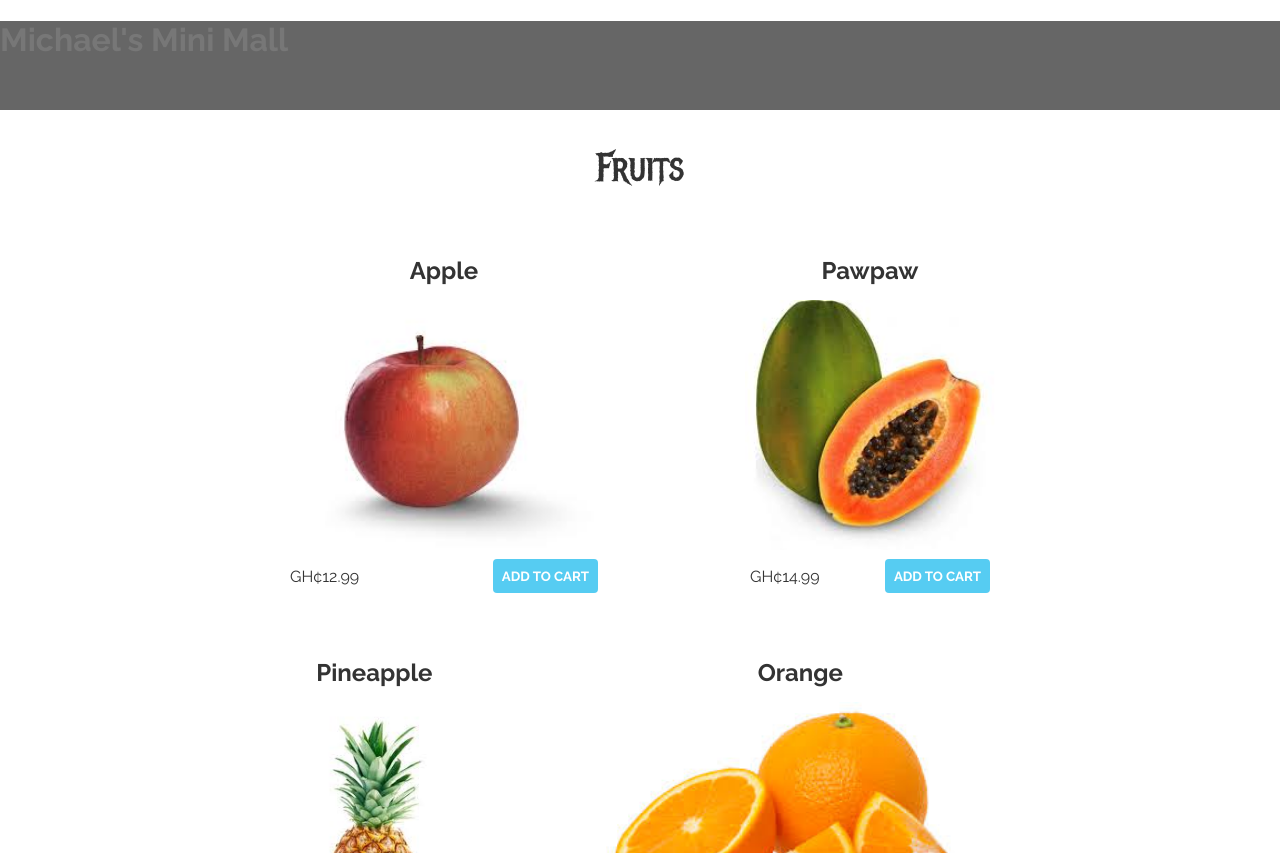
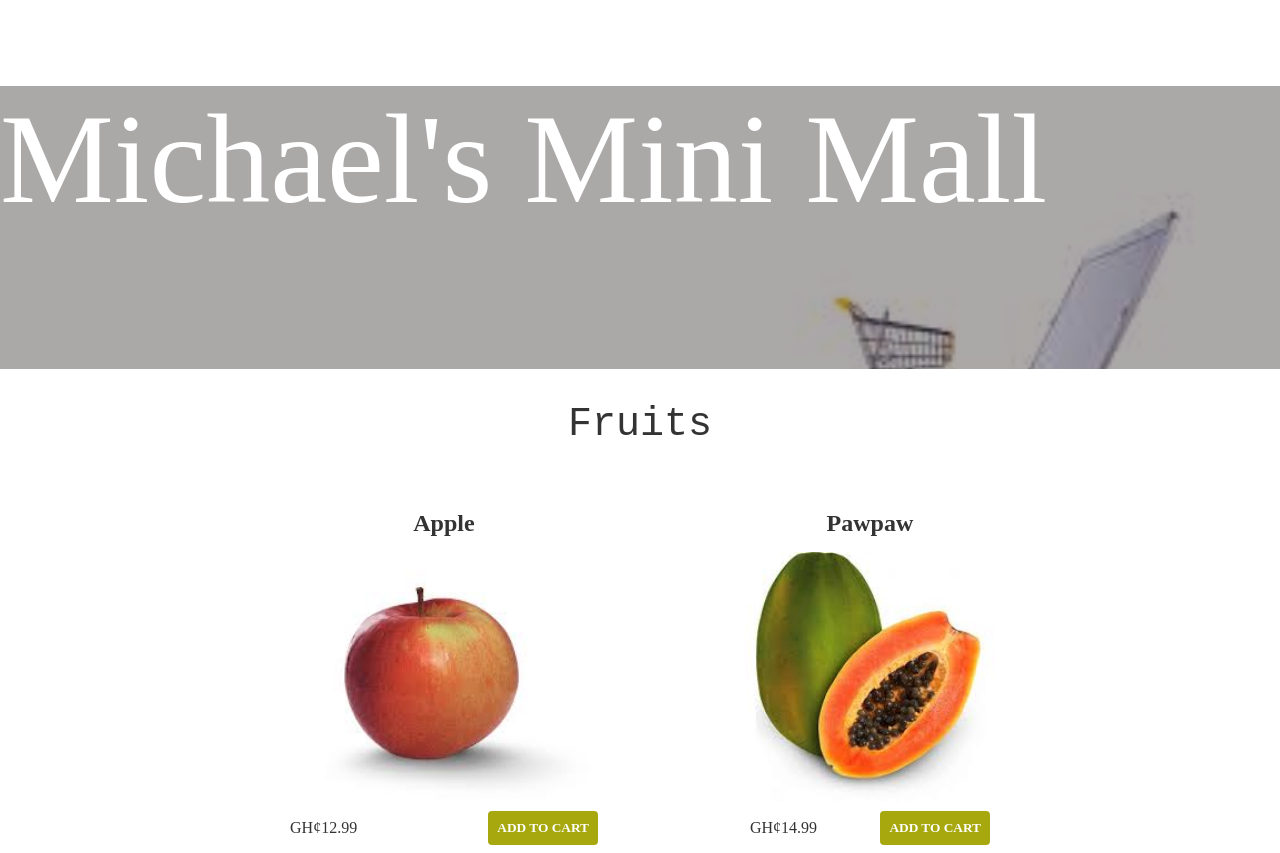
Before and after one commit to michaelkevinalabi/Salesforce, a plain HTML site: page Salesforce Assessment/MichaelKevinAlabiDuobu_ShoppingCart_201105/store.html in a window 1280 px wide. Shown: the top 853 px of the page. Drawn offline with Linux system fonts and the light colour scheme.

Commit message:
changed font style

```diff
--- a/Salesforce Assessment/MichaelKevinAlabiDuobu_ShoppingCart_201105/store.js
+++ b/Salesforce Assessment/MichaelKevinAlabiDuobu_ShoppingCart_201105/store.js
@@ -66,7 +66,7 @@ let cartRow = document.createElement('div')
     let cartItemNames = cartItems.getElementsByClassName('cart-item-title')
     for (let i = 0; i < cartItemNames.length; i++) {
         if (cartItemNames[i].innerText == title) {
-            alert('This item is already added to the cart')
+            alert('This item has already been added to the cart')
             return
         }
     }
--- a/Salesforce Assessment/MichaelKevinAlabiDuobu_ShoppingCart_201105/style.css
+++ b/Salesforce Assessment/MichaelKevinAlabiDuobu_ShoppingCart_201105/style.css
@@ -1,10 +1,6 @@
-@import url('https://fonts.googleapis.com/css?family=Raleway:300,400,700');
-@import url("https://fonts.googleapis.com/css?family=Metal+Mania");
-
 @font-face {
-    font-family: "Booter - Zero Zero";
-    src: url("Fonts/Booter - Zero Zero.woff") format("woff"),
-         url("Fonts/Booter - Zero Zero.woff2") format("woff2");
+    font-family: -apple-system, BlinkMacSystemFont, 'Segoe UI', Roboto, Oxygen, Ubuntu, Cantarell, 'Open Sans', 'Helvetica Neue', sans-serif;
+    src: ();
     font-weight: normal;
     font-style: normal;
 }
@@ -52,14 +48,24 @@ html, body {
 }
 
 .main-header {
-    background-color: rgba(0, 0, 0, .6);
-    background-image: url("Images/Header Background.jpg");
-    background-blend-mode: multiply;
+    background-color: rgba(53, 47, 47, 0.6);
+    background-image: url("Images/header.jpg");
+    background-blend-mode: soft-light;
     background-size: cover;
-    padding-bottom: 30px;
+    padding-bottom: 50px;
 }
 
+.band-name {
+    text-align: left;
+    margin: 10;
+    font-size: 4em;
+    font-family: "Booter - Zero Zero";
+    font-weight: normal;
+    color: white;
+}
 
+.band-name-large {
+    font-size: 8em;
 }
 
 .content-section {
@@ -72,13 +78,12 @@ html, body {
     padding: 0 1.5em;
 }
 .section-header {
-    font-family: "Metal Mania";
+    font-family: 'Courier New', Courier, monospace;
     font-weight: normal;
     color: #333;
     text-align: center;
     font-size: 2.5em;
 }
-
 
 .btn {
     text-align: center;
@@ -90,8 +95,8 @@ html, body {
 .btn-header {
     margin: .5em 15% 2em 15%;
     color: white;
-    border: 2px solid #2D9CDB;
-    background-color: rgba(255, 255, 255, .1);
+    border: 2px solid hsl(61, 55%, 42%);
+    background-color: rgba(248, 233, 15, 0.1);
     border-radius: 0;
     font-size: 1.5em;
     font-weight: lighter;
@@ -106,7 +111,7 @@ html, body {
 .btn-play {
     display: block;
     margin: 0 auto;
-    color: #2D9CDB;
+    color: #e8f800;
     font-size: 4em;
     border-radius: 50%;
     width: 100px;
@@ -117,14 +122,14 @@ html, body {
 
 .btn-primary {
     color: white;
-    background-color: #56CCF2;
+    background-color: rgb(166, 168, 13);
     border: none;
     border-radius: .3em;
     font-weight: bold;
 }
 
 .btn-primary:hover {
-    background-color: #2D9CDB;
+    background-color: #b7e60d;
 }
 
 .shop-item {
@@ -209,14 +214,14 @@ html, body {
 
 .btn-danger {
     color: white;
-    background-color: #EB5757;
+    background-color: #0cecda;
     border: none;
     border-radius: .3em;
     font-weight: bold;
 }
 
 .btn-danger:hover {
-    background-color: #CC4C4C;
+    background-color: #4cb9cc;
 }
 
 .cart-quantity-input {
```
Also changed, not shown: Salesforce Assessment/MichaelKevinAlabiDuobu_ShoppingCart_201105/Fonts/Booter - Zero Zero.woff (deleted), Salesforce Assessment/MichaelKevinAlabiDuobu_ShoppingCart_201105/Fonts/Booter - Zero Zero.woff2 (deleted), Salesforce Assessment/MichaelKevinAlabiDuobu_ShoppingCart_201105/Images/Header Background.jpg (deleted), Salesforce Assessment/MichaelKevinAlabiDuobu_ShoppingCart_201105/Images/header.jpg (added).
